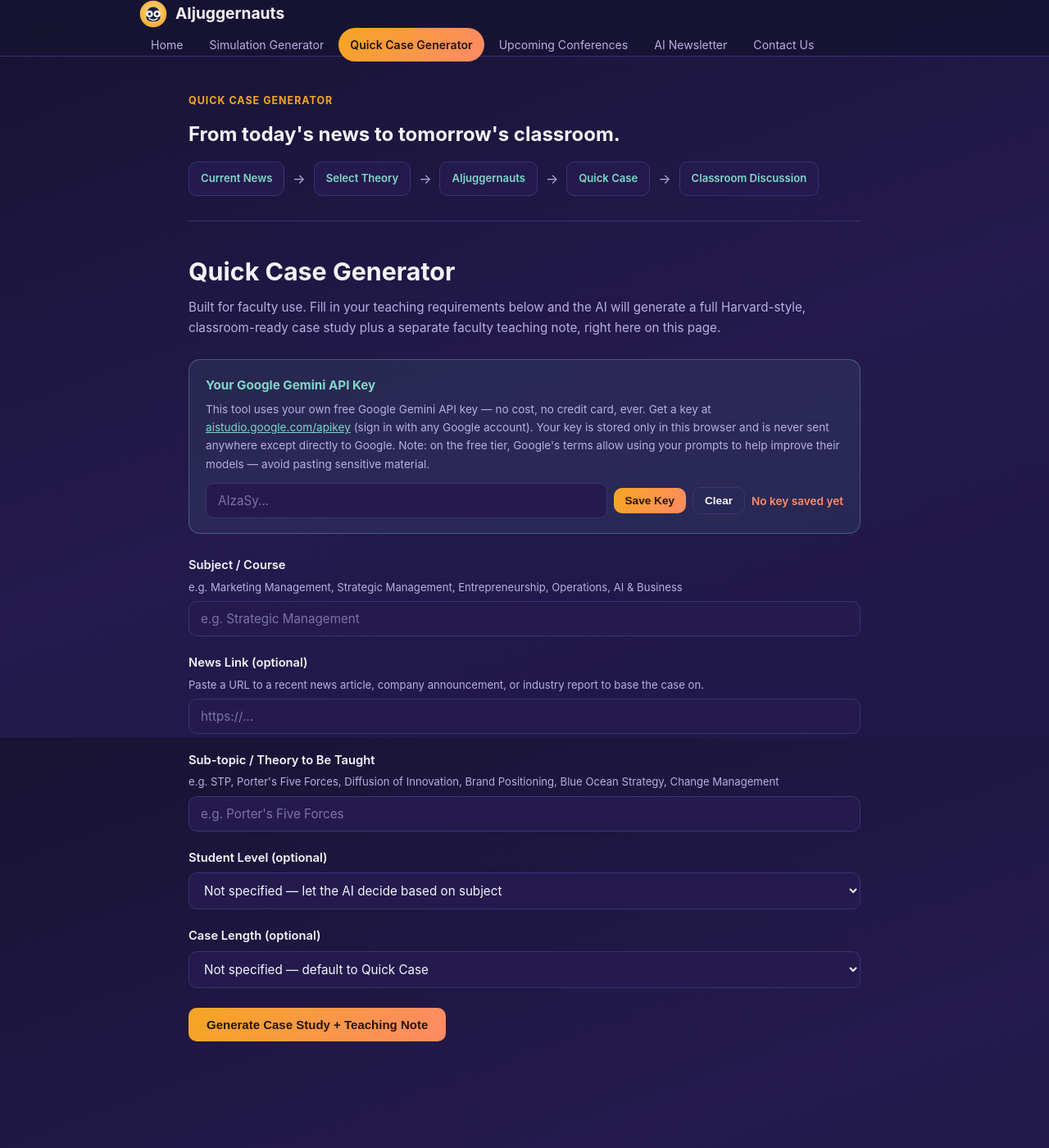
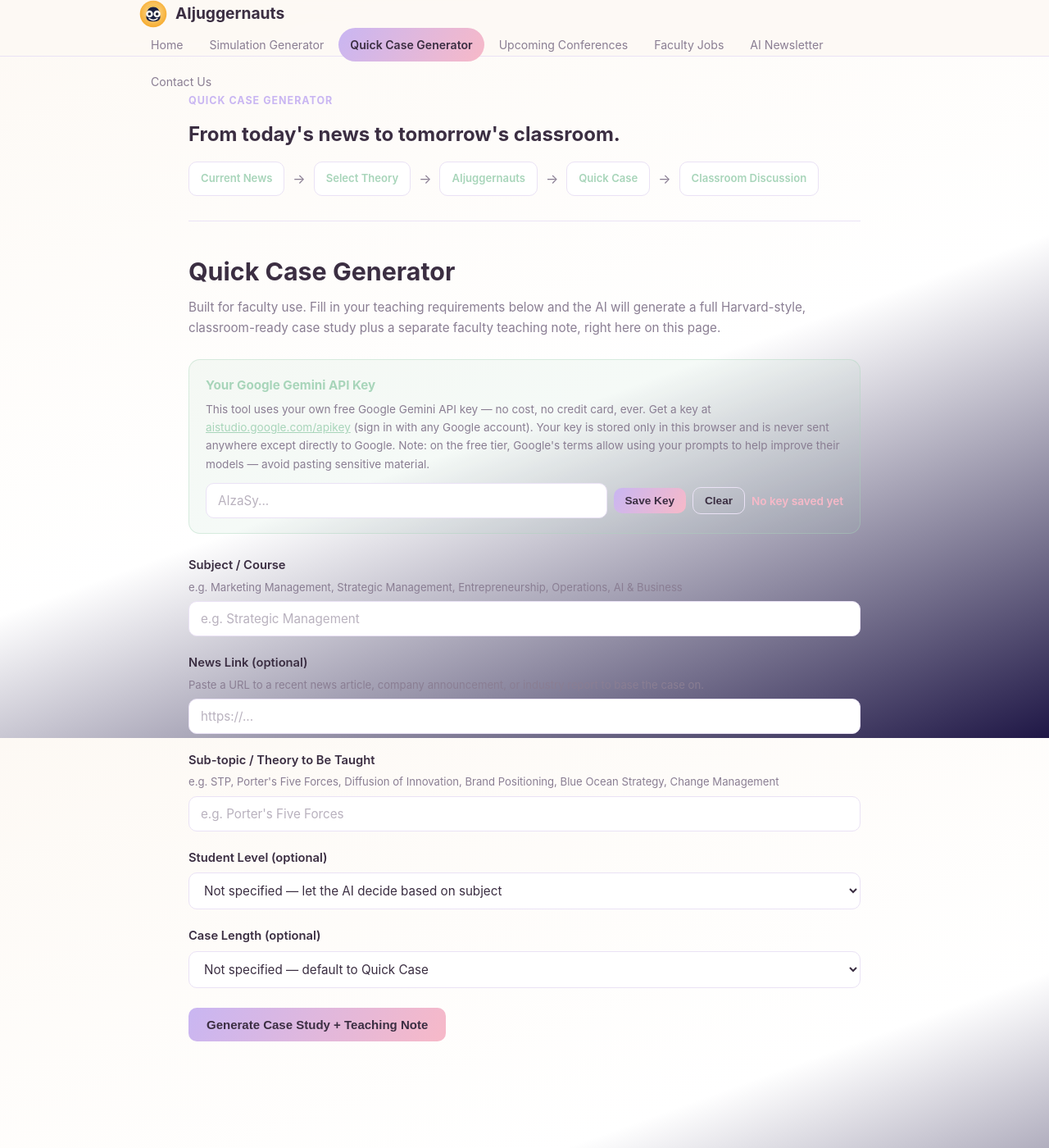
Before and after one commit to Anuja-Shukla/AIjuggernauts, a Jekyll site: the page tools/quick-case-generator.html, which Jekyll copies as it is, in a window 1280 px wide and 1400 px high. Shown: the whole window at 82% size. Built offline with Jekyll 4.4.1, drawn with Linux system fonts in a browser that asks for light colours; some of the changed text lies outside the part shown.

Commit message:
Add missing Faculty Jobs tab and footer to standalone tool pages

```diff
--- a/tools/quick-case-generator.html
+++ b/tools/quick-case-generator.html
@@ -6,16 +6,18 @@
   <title>Quick Case Generator | AIjuggernauts</title>
   <style>
     :root {
-      --bg: #171332;
-      --bg-2: #241a4d;
-      --panel: #2a2158;
-      --panel-hover: #372a6e;
-      --text: #f5f3ff;
-      --muted: #b8aee0;
-      --accent: #f5a623;
-      --accent-2: #7dd8c6;
-      --accent-3: #ff8a65;
-      --border: #3d3178;
+      --bg: #FDF9F4;
+      --bg-2: #FFFFFF;
+      --panel: #FFFFFF;
+      --panel-hover: #F7F1FC;
+      --text: #3B2E42;
+      --muted: #8A7E93;
+      --accent: #C9B6F2;
+      --accent-2: #A8D5BA;
+      --accent-3: #F7B9C8;
+      --accent-text: #3B2E42;
+      --border: #EAE2F5;
+      --shadow: rgba(185, 166, 224, 0.22);
       --max-width: 860px;
     }
     * { box-sizing: border-box; }
@@ -31,7 +33,7 @@
     .site-header {
       border-bottom: 1px solid var(--border);
       position: sticky; top: 0;
-      background: rgba(23, 19, 50, 0.85);
+      background: rgba(253, 249, 244, 0.9);
       backdrop-filter: blur(10px);
     }
     .site-header .wrap { display: flex; align-items: center; justify-content: space-between; height: 68px; flex-wrap: wrap; max-width: 980px; }
@@ -44,7 +46,7 @@
       border-radius: 999px; font-size: 0.88rem; transition: background 0.2s ease, color 0.2s ease, transform 0.15s ease;
     }
     .tab:hover { background: var(--panel-hover); color: var(--text); transform: translateY(-1px); }
-    .tab.active { background: linear-gradient(120deg, var(--accent) 0%, var(--accent-3) 100%); color: #241505; font-weight: 600; }
+    .tab.active { background: linear-gradient(120deg, var(--accent) 0%, var(--accent-3) 100%); color: var(--accent-text); font-weight: 600; }
 
     .content { padding: 44px 20px 90px; }
     h2 { font-size: 1.9rem; margin-bottom: 6px; }
@@ -60,13 +62,13 @@
     select { appearance: auto; }
     input:focus, textarea:focus, select:focus {
       outline: none; border-color: var(--accent);
-      box-shadow: 0 0 0 3px rgba(245, 166, 35, 0.18);
+      box-shadow: 0 0 0 3px var(--shadow);
     }
     textarea::placeholder, input::placeholder { color: var(--muted); opacity: 0.6; }
 
     .key-box {
-      background: rgba(125, 216, 198, 0.08);
-      border: 1px solid rgba(125, 216, 198, 0.3);
+      background: rgba(168, 213, 186, 0.12);
+      border: 1px solid rgba(168, 213, 186, 0.4);
       border-radius: 14px;
       padding: 18px 20px;
       margin-bottom: 26px;
@@ -84,10 +86,10 @@
       padding: 12px 22px; font-size: 15px; cursor: pointer; border: none;
       border-radius: 10px; font-weight: 700;
       background: linear-gradient(120deg, var(--accent) 0%, var(--accent-3) 100%);
-      color: #241505;
+      color: var(--accent-text);
       transition: transform 0.15s ease, box-shadow 0.2s ease;
     }
-    button:hover { transform: translateY(-2px); box-shadow: 0 8px 20px rgba(245, 166, 35, 0.3); }
+    button:hover { transform: translateY(-2px); box-shadow: 0 8px 20px var(--shadow); }
     button.secondary { background: transparent; color: var(--text); border: 1px solid var(--border); }
     button.secondary:hover { border-color: var(--accent); box-shadow: none; transform: none; }
     button.small { padding: 8px 14px; font-size: 0.85rem; }
@@ -95,6 +97,15 @@
 
     #status { font-size: 0.9rem; color: var(--muted); }
     #status.error { color: var(--accent-3); }
+
+    .site-footer {
+      border-top: 1px solid var(--border);
+      padding: 26px 0;
+      color: var(--muted);
+      font-size: 0.85rem;
+      text-align: center;
+      margin-top: 40px;
+    }
 
     .intro-section { margin-bottom: 36px; padding-bottom: 30px; border-bottom: 1px solid var(--border); }
     .section-label {
@@ -150,6 +161,7 @@
       <a href="https://aijuggernauts.com/tools/simulation-creator.html" class="tab">Simulation Generator</a>
       <a href="https://aijuggernauts.com/tools/quick-case-generator.html" class="tab active">Quick Case Generator</a>
       <a href="https://aijuggernauts.com/conferences/" class="tab">Upcoming Conferences</a>
+      <a href="https://aijuggernauts.com/jobs/" class="tab">Faculty Jobs</a>
       <a href="https://aijuggernauts.com/newsletter/" class="tab">AI Newsletter</a>
       <a href="https://aijuggernauts.com/contact/" class="tab">Contact Us</a>
     </nav>
@@ -227,6 +239,10 @@
   <div id="result"></div>
 
 </div>
+
+<footer class="site-footer">
+  <div class="wrap"><p>&copy; 2026 AIjuggernauts. AI tools and training for practical learners.</p></div>
+</footer>
 
 <script>
   const STORAGE_KEY = "aijuggernauts_gemini_api_key";
```
Also changed, not shown: tools/simulation-creator.html (+31 -15 lines).
